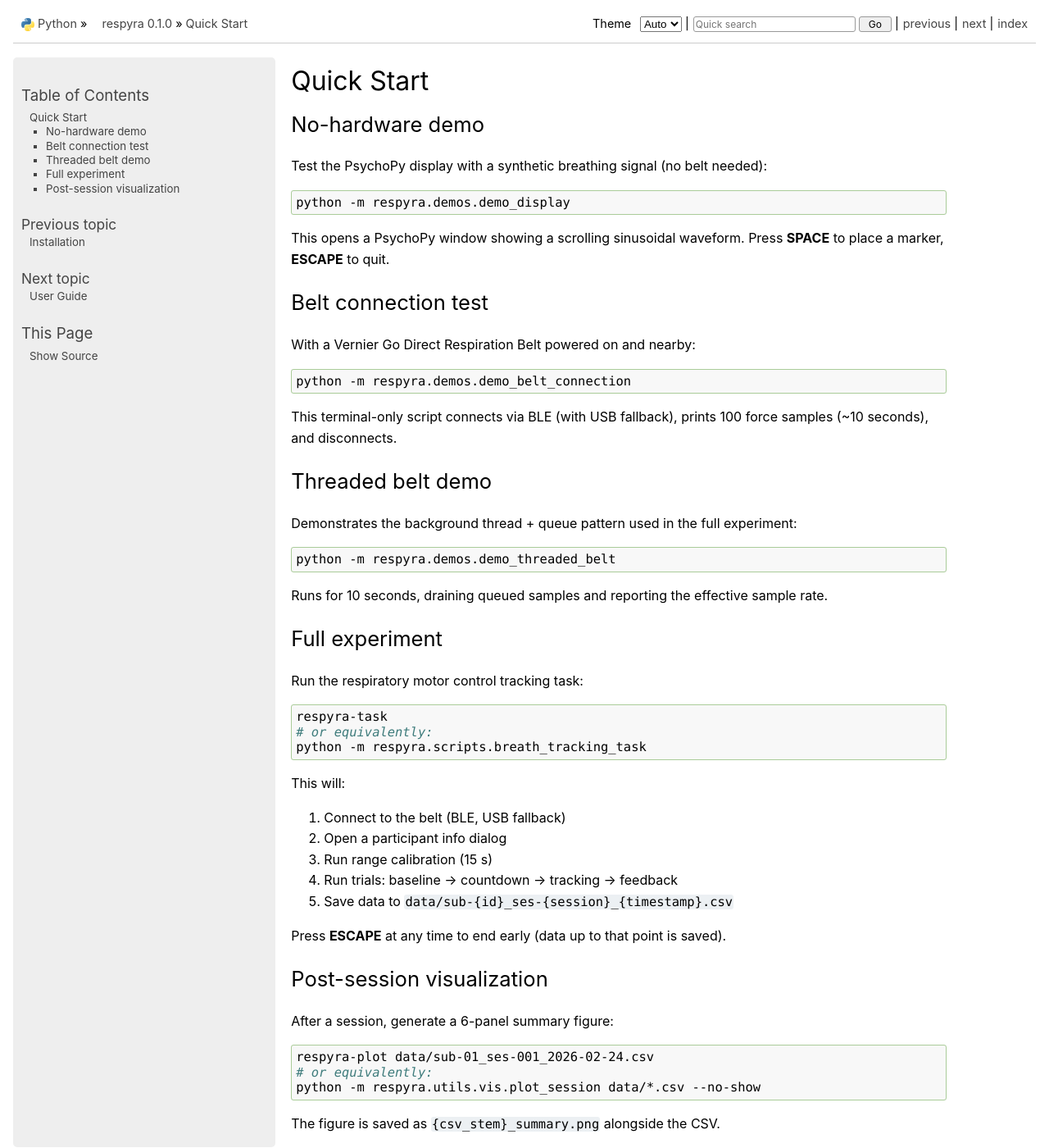
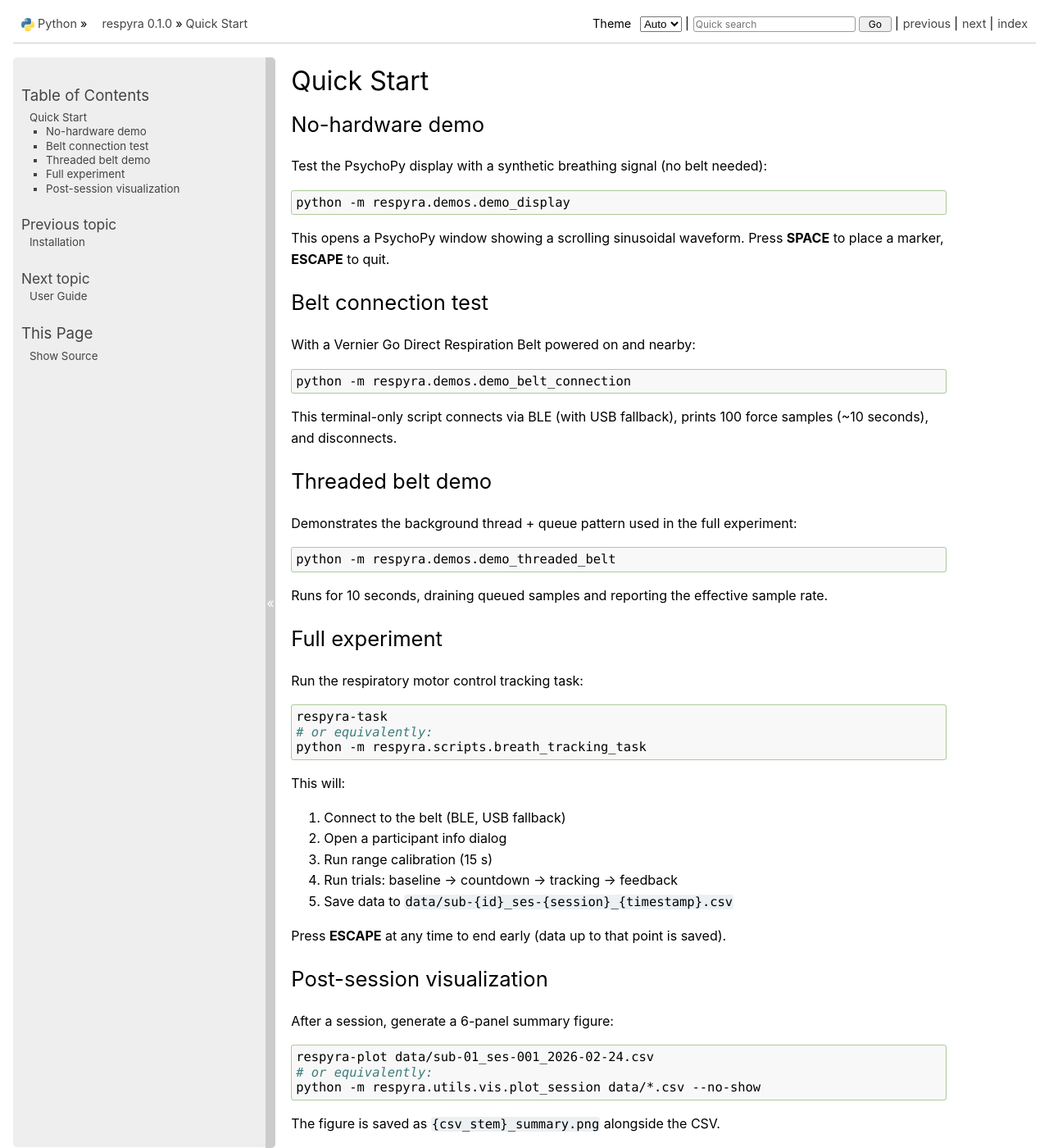
Before and after one commit to embodied-computation-group/respyra, a Sphinx documentation site: the page built from docs/quickstart.md, in a window 1280 px wide and 1400 px high. Shown: the whole window at 82% size. Built offline with Sphinx 7.4.7, drawn with Linux system fonts in a browser that asks for light colours.

```diff
--- a/docs/conf.py
+++ b/docs/conf.py
@@ -76,3 +76,16 @@ html_title = f"respyra {release}"
 # Path is relative to the docs/ directory (where conf.py lives).
 html_logo = "../media/respyra_icon.png"
 html_favicon = "../media/respyra_icon.png"
+
+# Theme options
+html_theme_options = {
+    "collapsiblesidebar": True,
+}
+
+# Context variables available in templates — used by the theme for
+# "Edit on GitHub" and source links.
+html_context = {
+    "github_url": "https://github.com/embodied-computation-group/respyra",
+    "github_version": "main",
+    "doc_path": "docs/",
+}
```
Also changed, not shown: docs/index.md (+1 -0 lines).
